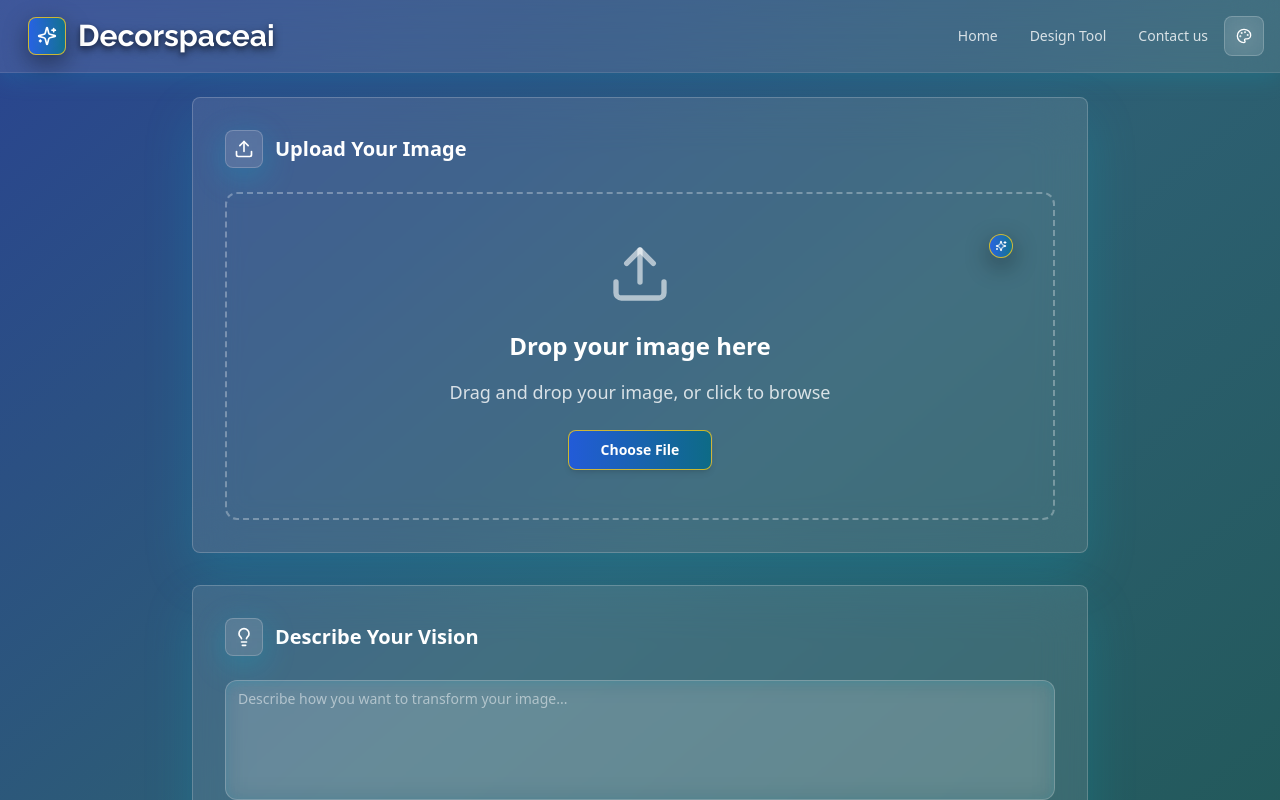
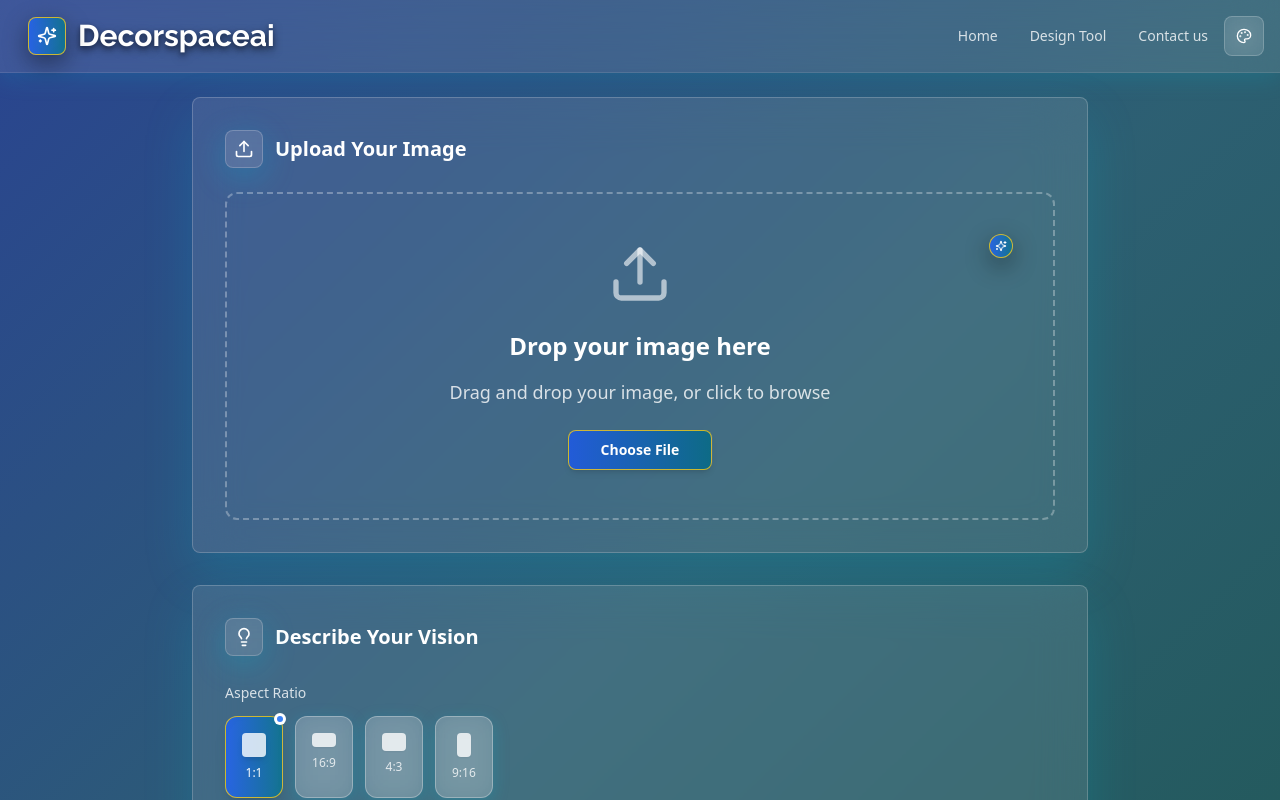
Before and after one commit to oxo-art/productphotoai, a React (Vite) app: page /design in a window 1280 px wide. Shown: the top 800 px of the page. Built offline with nearby package versions, Linux system fonts and the light colour scheme; a web font is replaced by a local one.

Commit message:
Reverted to commit 7dddb71859f85a7fad675d4a5852f06be36a0ea2

```diff
--- a/src/components/GlassImageUpload.tsx
+++ b/src/components/GlassImageUpload.tsx
@@ -5,7 +5,7 @@ import { Card, CardContent } from "@/components/ui/card";
 import { Textarea } from "@/components/ui/textarea";
 import { useToast } from "@/hooks/use-toast";
 import { useGlassTheme } from "@/contexts/GlassThemeContext";
-
+import { aspectRatios } from "@/config/aspectRatios";
 import { UploadedImage, GeneratedImage } from "@/types/imageGeneration";
 import { useImageGeneration } from "@/hooks/useImageGeneration";
 import { processImageFile, downloadImage } from "@/utils/fileHandling";
@@ -23,7 +23,7 @@ const GlassImageUpload = () => {
   const [dragActive, setDragActive] = useState(false);
   const [uploadedImage, setUploadedImage] = useState<UploadedImage | null>(null);
   const [prompt, setPrompt] = useState("");
-
+  const [selectedAspectRatio, setSelectedAspectRatio] = useState("1:1");
   const [generatedImages, setGeneratedImages] = useState<GeneratedImage[]>([]);
   const fileInputRef = useRef<HTMLInputElement>(null);
   const { toast } = useToast();
@@ -97,7 +97,7 @@ const GlassImageUpload = () => {
   const handleGenerate = async () => {
     if (!uploadedImage) return;
 
-    const newImages = await generateImage(prompt, uploadedImage);
+    const newImages = await generateImage(prompt, uploadedImage, selectedAspectRatio);
     if (newImages.length > 0) {
       setGeneratedImages(prev => [...prev, ...newImages]);
     }
@@ -107,6 +107,17 @@ const GlassImageUpload = () => {
     setPrompt(suggestion);
   };
 
+  const getAspectRatioBoxStyle = (ratio: string): React.CSSProperties => {
+    // Simple aspect ratio visualization without specific dimensions
+    const aspectMap: Record<string, React.CSSProperties> = {
+      "1:1": { width: '24px', height: '24px' },
+      "16:9": { width: '24px', height: '13.5px' },
+      "4:3": { width: '24px', height: '18px' },
+      "9:16": { width: '13.5px', height: '24px' }
+    };
+
+    return aspectMap[ratio] || { width: '24px', height: '24px' };
+  };
 
   return (
     <div className="w-full max-w-4xl mx-auto space-y-8">
@@ -209,6 +220,46 @@ const GlassImageUpload = () => {
           </div>
 
           <div className="space-y-6">
+            {/* Aspect Ratio Glass Buttons */}
+            <div className="space-y-3">
+              <label className={`${textStyles.secondary} text-sm font-medium`}>Aspect Ratio</label>
+              <div className="flex flex-wrap gap-3">
+                {aspectRatios.map((ratio) => (
+                  <button
+                    key={ratio.value}
+                    onClick={() => setSelectedAspectRatio(ratio.value)}
+                    className={`group relative flex flex-col items-center gap-2 p-4 rounded-xl backdrop-blur-md border transition-all duration-300 hover:scale-105 ${
+                      selectedAspectRatio === ratio.value
+                        ? `${getThemeStyle('buttonPrimary')} border-white/40 shadow-lg`
+                        : `${getThemeStyle('button')} border-white/20 hover:border-white/30`
+                    }`}
+                  >
+                    {/* Visual representation of aspect ratio */}
+                    <div
+                      className={`bg-white/80 rounded-sm ${
+                        selectedAspectRatio === ratio.value ? 'shadow-md' : 'shadow-sm'
+                      }`}
+                      style={getAspectRatioBoxStyle(ratio.value)}
+                    />
+                    <span className={`text-xs font-medium ${
+                      selectedAspectRatio === ratio.value
+                        ? 'text-white'
+                        : textStyles.secondary
+                    }`}>
+                      {ratio.label}
+                    </span>
+
+                    {/* Selection indicator */}
+                    {selectedAspectRatio === ratio.value && (
+                      <div className="absolute -top-1 -right-1 w-3 h-3 bg-white rounded-full flex items-center justify-center">
+                        <div className="w-1.5 h-1.5 bg-blue-500 rounded-full"></div>
+                      </div>
+                    )}
+                  </button>
+                ))}
+              </div>
+            </div>
+
             <Textarea
               placeholder="Describe how you want to transform your image..."
               value={prompt}
@@ -270,12 +321,11 @@ const GlassImageUpload = () => {
                   <img
                     src={image.url}
                     alt={`Generated ${index + 1}`}
-                    className="w-full h-auto object-contain rounded-xl border border-white/20 shadow-lg max-w-2xl mx-auto"
-                    onError={(e) => {
-                      console.error('Failed to load generated image:', image.url);
-                      e.currentTarget.style.display = 'none';
+                    className="w-full h-auto object-contain rounded-xl border border-white/20 shadow-lg"
+                    style={{
+                      maxWidth: `${image.width}px`,
+                      maxHeight: `${image.height}px`
                     }}
-                    onLoad={() => console.log('Generated image loaded successfully:', image.url)}
                   />
                   <div className="absolute inset-0 bg-gradient-to-t from-black/50 to-transparent opacity-0 group-hover:opacity-100 transition-opacity duration-300"></div>
                   <div className="absolute top-4 right-4 flex gap-3 opacity-0 group-hover:opacity-100 transition-opacity duration-300">
--- a/src/components/ImageUpload.tsx
+++ b/src/components/ImageUpload.tsx
@@ -4,10 +4,10 @@ import { Upload, Image as ImageIcon, X, Loader2, Download, Sparkles, Lightbulb }
 import { Button } from "@/components/ui/button";
 import { Card, CardContent } from "@/components/ui/card";
 import { Textarea } from "@/components/ui/textarea";
-
+import { Select, SelectContent, SelectItem, SelectTrigger, SelectValue } from "@/components/ui/select";
 import { useToast } from "@/hooks/use-toast";
 import { useGlassTheme } from "@/contexts/GlassThemeContext";
-
+import { aspectRatios } from "@/config/aspectRatios";
 import { UploadedImage, GeneratedImage } from "@/types/imageGeneration";
 import { useImageGeneration } from "@/hooks/useImageGeneration";
 import { processImageFile, downloadImage } from "@/utils/fileHandling";
@@ -25,7 +25,7 @@ const ImageUpload = () => {
   const [dragActive, setDragActive] = useState(false);
   const [uploadedImage, setUploadedImage] = useState<UploadedImage | null>(null);
   const [prompt, setPrompt] = useState("");
-
+  const [selectedAspectRatio, setSelectedAspectRatio] = useState("1:1");
   const [generatedImages, setGeneratedImages] = useState<GeneratedImage[]>([]);
   const fileInputRef = useRef<HTMLInputElement>(null);
   const { toast } = useToast();
@@ -99,7 +99,7 @@ const ImageUpload = () => {
   const handleGenerate = async () => {
     if (!uploadedImage) return;
 
-    const newImages = await generateImage(prompt, uploadedImage);
+    const newImages = await generateImage(prompt, uploadedImage, selectedAspectRatio);
     if (newImages.length > 0) {
       setGeneratedImages(prev => [...prev, ...newImages]);
     }
@@ -163,7 +163,11 @@ const ImageUpload = () => {
                 <img
                   src={uploadedImage.url}
                   alt="Uploaded image"
-                  className="w-full h-auto object-contain rounded-xl border border-white/20 shadow-lg max-w-2xl mx-auto"
+                  className="w-full h-auto object-contain rounded-xl border border-white/20 shadow-lg"
+                  style={{
+                    maxWidth: `${uploadedImage.width}px`,
+                    maxHeight: `${uploadedImage.height}px`
+                  }}
                 />
                 <div className="absolute inset-0 bg-gradient-to-t from-black/50 to-transparent opacity-0 group-hover:opacity-100 transition-opacity duration-300"></div>
                 <Button
@@ -207,6 +211,27 @@ const ImageUpload = () => {
           </div>
 
           <div className="space-y-6">
+            {/* Aspect Ratio Selector */}
+            <div className="space-y-3">
+              <label className={`${textStyles.secondary} text-sm font-medium`}>Aspect Ratio</label>
+              <Select value={selectedAspectRatio} onValueChange={setSelectedAspectRatio}>
+                <SelectTrigger className={`${getThemeStyle('input')} ${textStyles.primary}`}>
+                  <SelectValue placeholder="Select aspect ratio" />
+                </SelectTrigger>
+                <SelectContent className="bg-gray-900/95 backdrop-blur-lg border-white/20 z-[80]">
+                  {aspectRatios.map((ratio) => (
+                    <SelectItem
+                      key={ratio.value}
+                      value={ratio.value}
+                      className="text-white hover:bg-white/10 focus:bg-white/10"
+                    >
+                      {ratio.label}
+                    </SelectItem>
+                  ))}
+                </SelectContent>
+              </Select>
+            </div>
+
             <Textarea
               placeholder="Describe how you want to transform your image..."
               value={prompt}
@@ -268,12 +293,11 @@ const ImageUpload = () => {
                   <img
                     src={image.url}
                     alt={`Generated ${index + 1}`}
-                    className="w-full h-auto object-contain rounded-xl border border-white/20 shadow-lg max-w-2xl mx-auto"
-                    onError={(e) => {
-                      console.error('Failed to load generated image:', image.url);
-                      e.currentTarget.style.display = 'none';
+                    className="w-full h-auto object-contain rounded-xl border border-white/20 shadow-lg"
+                    style={{
+                      maxWidth: `${image.width}px`,
+                      maxHeight: `${image.height}px`
                     }}
-                    onLoad={() => console.log('Generated image loaded successfully:', image.url)}
                   />
                   <div className="absolute inset-0 bg-gradient-to-t from-black/50 to-transparent opacity-0 group-hover:opacity-100 transition-opacity duration-300"></div>
                   <div className="absolute top-4 right-4 flex gap-3 opacity-0 group-hover:opacity-100 transition-opacity duration-300">
--- a/src/hooks/useImageGeneration.ts
+++ b/src/hooks/useImageGeneration.ts
@@ -10,7 +10,8 @@ export const useImageGeneration = () => {
 
   const generateImage = async (
     prompt: string,
-    uploadedImage: UploadedImage
+    uploadedImage: UploadedImage,
+    selectedAspectRatio: string
   ): Promise<GeneratedImage[]> => {
     if (!prompt.trim()) {
       toast({
@@ -34,10 +35,12 @@ export const useImageGeneration = () => {
 
     try {
       console.log("Calling Qwen Image Edit function...");
+      console.log("Selected aspect ratio:", selectedAspectRatio);
 
       const requestBody = {
         prompt: prompt,
-        input_image: uploadedImage.url
+        input_image: uploadedImage.url,
+        aspect_ratio: selectedAspectRatio
       };
 
       console.log("Request body:", requestBody);
--- a/src/types/imageGeneration.ts
+++ b/src/types/imageGeneration.ts
@@ -14,7 +14,9 @@ export interface GeneratedImage {
 export interface ImageGenerationRequest {
   prompt: string;
   input_image: string;
-  output_quality: number;
+  aspect_ratio: string;
+  width: number;
+  height: number;
 }
 
 export interface ImageGenerationResponse {
@@ -35,8 +37,16 @@ export const validateImageGenerationRequest = (request: Partial<ImageGenerationR
     errors.push("Input image is required");
   }
 
-  if (typeof request.output_quality !== 'number' || request.output_quality <= 0 || request.output_quality > 100) {
-    errors.push("Valid output quality (1-100) is required");
+  if (!request.aspect_ratio) {
+    errors.push("Aspect ratio is required");
+  }
+
+  if (typeof request.width !== 'number' || request.width <= 0) {
+    errors.push("Valid width is required");
+  }
+
+  if (typeof request.height !== 'number' || request.height <= 0) {
+    errors.push("Valid height is required");
   }
 
   return errors;
```
Also changed, not shown: 1 other file (tests, documents, lock files or other folders).
